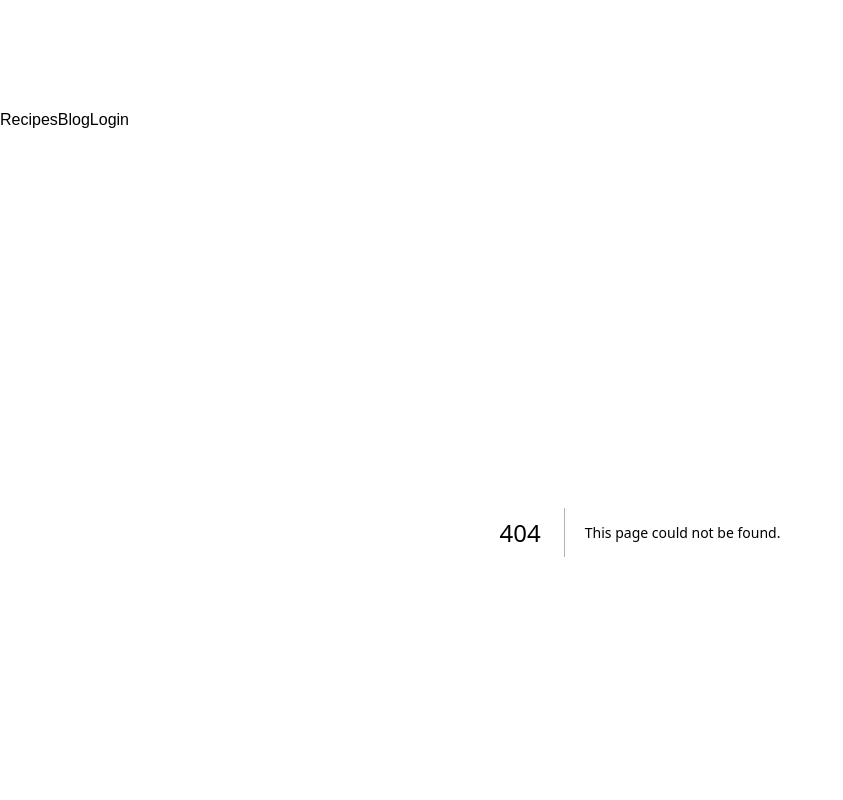
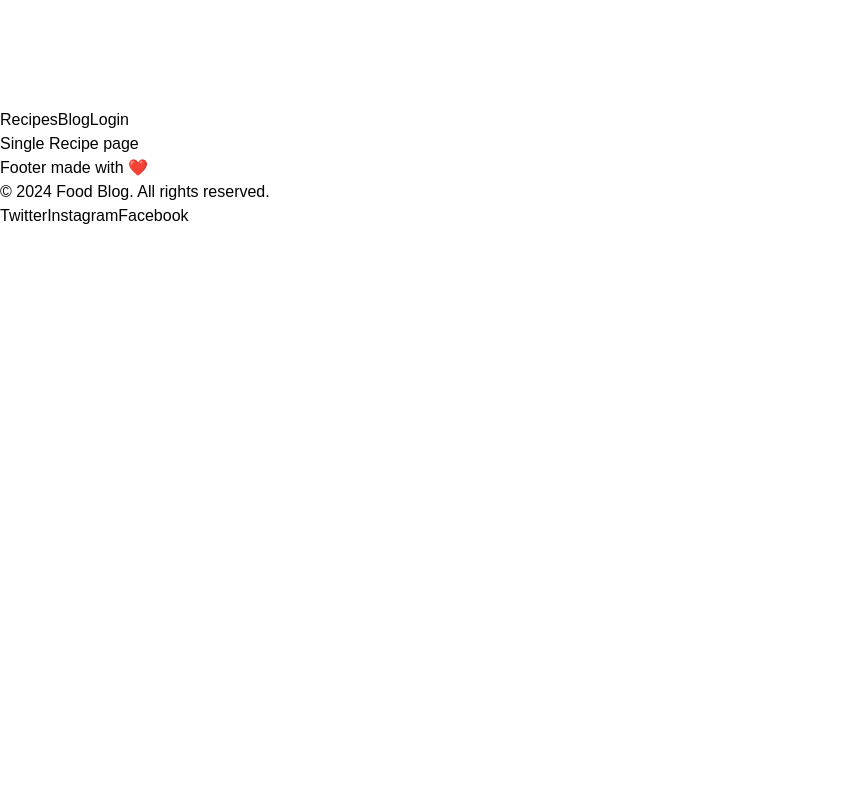
Before and after one commit to faithsamuel/my-food-blog, a Next.js app: page /recipes/recipe in a window 1280 px wide. Before the commit this address had no page. Shown: the part 1220-2020 px from the top of the page, without its empty margins (0-843 px from the left). After the commit the page ends 1448 px from the top, so only its background shows below. Built offline with nearby package versions, Linux system fonts and the light colour scheme.

Commit message:
initial single-recipe page

```diff
--- /dev/null
+++ b/src/app/recipes/recipe/page.js
@@ -0,0 +1,9 @@
+import React from 'react'
+
+export default function page() {
+  return (
+    <div>
+      <h1>Single Recipe page</h1>
+    </div>
+  )
+}
```
